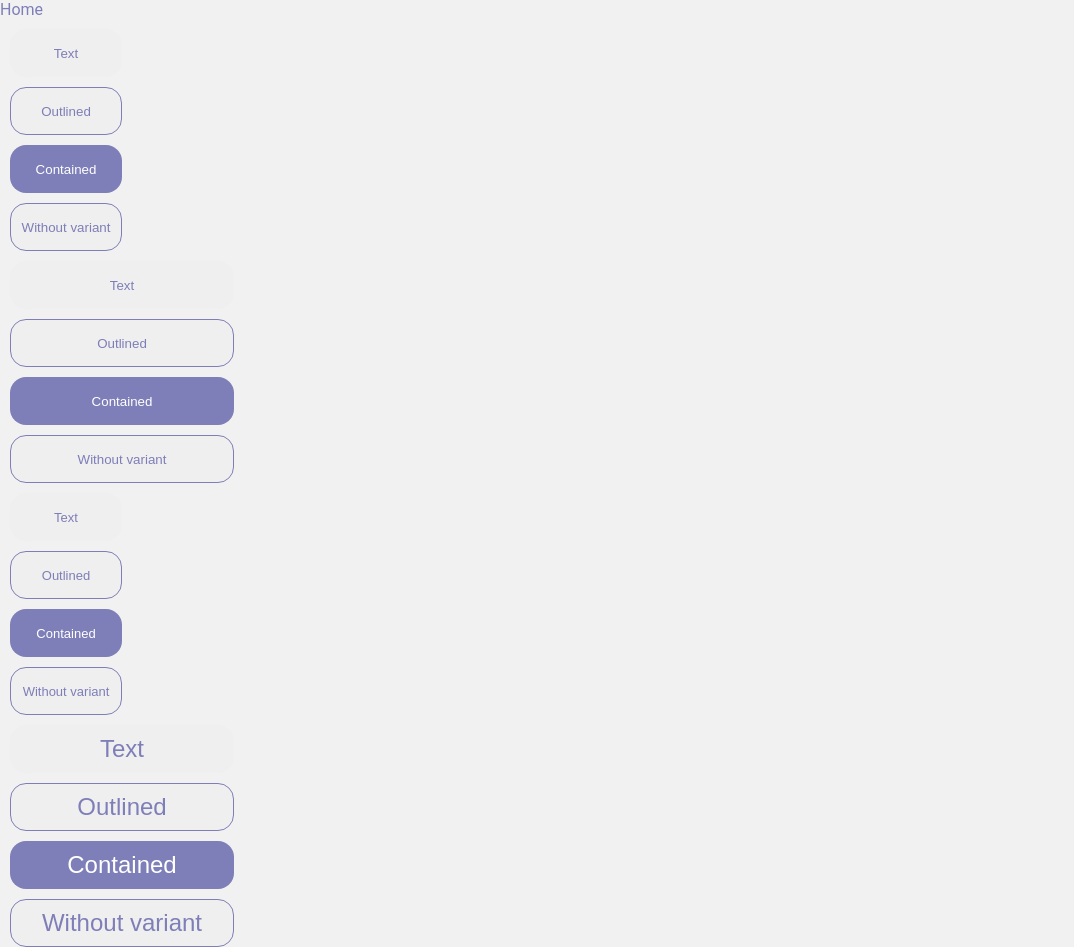
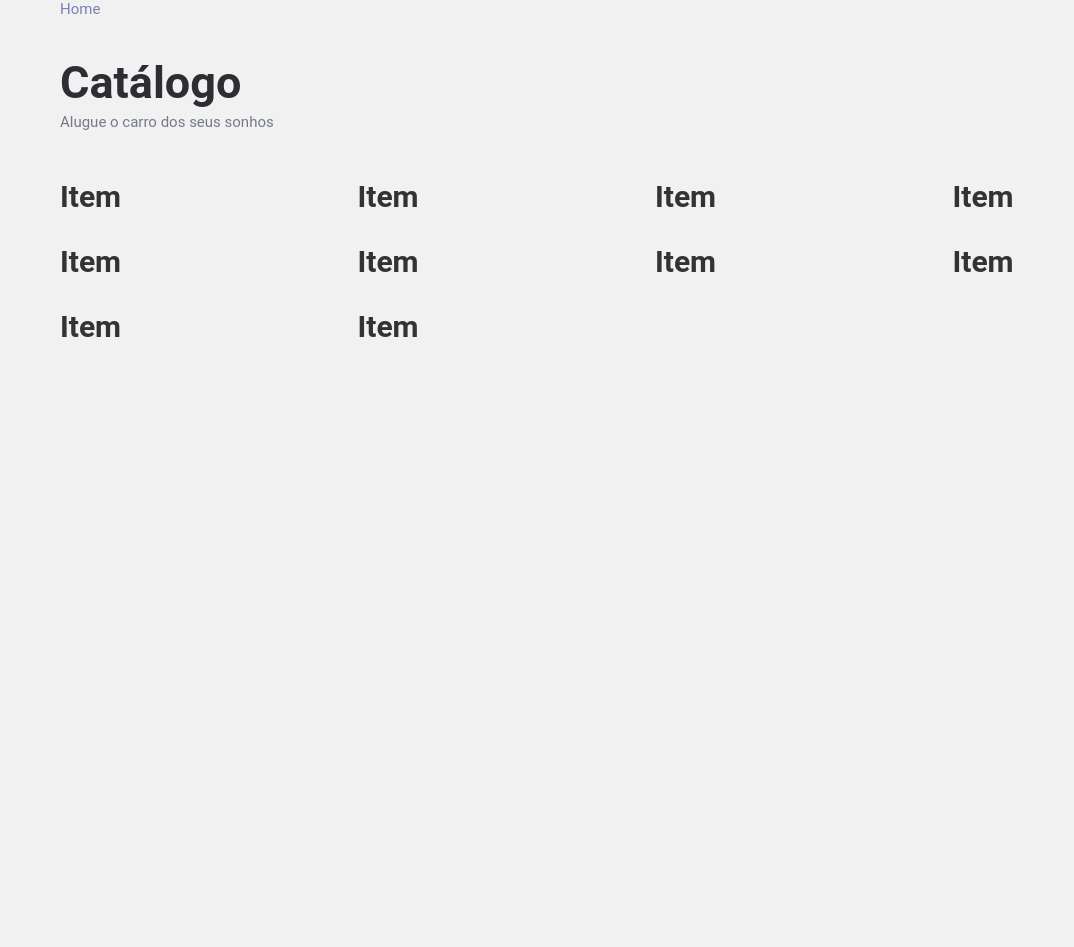
Before and after one commit to FlaviaBertoni/boas-praticas-react, a React (Create React App) app in the folder atomic-design/exemplos/: page / in a window 1280 px wide. Shown: the whole page, without its empty margins (0-1074 px from the left). After the commit the page ends 800 px from the top, so only its background shows below. Built offline with nearby package versions, Linux system fonts and the light colour scheme; the HTML template or start-up script is replaced by a standard one.

Commit message:
changing global style

```diff
--- a/atomic-design/exemplos/src/App.tsx
+++ b/atomic-design/exemplos/src/App.tsx
@@ -4,11 +4,24 @@ import { ThemeProvider } from 'styled-components';
 import GlobalStyles from './styles/global';
 import Home from './pages/Home';
 import theme from './styles/theme';
+import CatalogTemplate from './components/templates/CatalogTemplate';
 
 function App() {
   return (
     <ThemeProvider theme={theme}>
       <Home />
+      <CatalogTemplate title="Catálogo" subtitle="Alugue o carro dos seus sonhos">
+        <h1>Item</h1>
+        <h1>Item</h1>
+        <h1>Item</h1>
+        <h1>Item</h1>
+        <h1>Item</h1>
+        <h1>Item</h1>
+        <h1>Item</h1>
+        <h1>Item</h1>
+        <h1>Item</h1>
+        <h1>Item</h1>
+      </CatalogTemplate>
       <GlobalStyles />
     </ThemeProvider>
   );
--- a/atomic-design/exemplos/src/components/atoms/Label/index.ts
+++ b/atomic-design/exemplos/src/components/atoms/Label/index.ts
@@ -8,10 +8,10 @@ interface LabelProps {
 }
 
 const fontSize = {
-  small: '16px',
-  medium: '24px',
-  large: '36px',
-  'extra-large': '48px',
+  small: '1rem',
+  medium: '1.5rem',
+  large: '2.25rem',
+  'extra-large': '3rem',
 };
 
 export const Label = styled.label<LabelProps>`
--- /dev/null
+++ b/atomic-design/exemplos/src/components/templates/CatalogTemplate/CatalogTemplate.styles.ts
@@ -0,0 +1,35 @@
+import styled from 'styled-components';
+import { Label } from '../../atoms/Label';
+
+export const Subtitle = styled(Label)`
+  margin-top: 4px;
+`;
+
+export const Container = styled.main`
+  padding: 2.5rem 0;
+  display: flex;
+  flex-direction: column;
+`;
+
+export const GridItems = styled.div`
+  margin-top: 48px;
+  width: 100%;
+  display: grid;
+  gap: 2rem;
+
+  @media (min-width: 320px) {
+    grid-template-columns: repeat(1, 1fr);
+  }
+
+  @media (min-width: 768px) {
+    grid-template-columns: repeat(2, 1fr);
+  }
+
+  @media (min-width: 1024px) {
+    grid-template-columns: repeat(3, 1fr);
+  }
+
+  @media (min-width: 1280px) {
+    grid-template-columns: repeat(4, 1fr);
+  }
+`;
--- /dev/null
+++ b/atomic-design/exemplos/src/components/templates/CatalogTemplate/index.tsx
@@ -0,0 +1,35 @@
+import { ThemeColorsType } from '../../../styles/theme';
+import { Label } from '../../atoms/Label';
+
+import { GridItems, Subtitle, Container } from './CatalogTemplate.styles';
+
+interface CatalogTemplateProps {
+  title: string;
+  titleColor?: keyof ThemeColorsType;
+  subtitle?: string;
+  subtitleColor?: keyof ThemeColorsType;
+}
+
+const CatalogTemplate: React.FC<CatalogTemplateProps> = ({
+  title,
+  subtitle,
+  subtitleColor = 'disable',
+  titleColor = 'dark',
+  children,
+}) => {
+  return (
+    <Container>
+      <Label size="extra-large" weight="bold" color={titleColor}>
+        {title}
+      </Label>
+      {subtitle && (
+        <Subtitle size="small" color={subtitleColor}>
+          {subtitle}
+        </Subtitle>
+      )}
+      <GridItems>{children}</GridItems>
+    </Container>
+  );
+};
+
+export default CatalogTemplate;
--- a/atomic-design/exemplos/src/pages/Home/index.tsx
+++ b/atomic-design/exemplos/src/pages/Home/index.tsx
@@ -8,7 +8,7 @@ const Home: React.FC = () => {
       <Label size="small" color="primary" weight="normal">
         Home
       </Label>
-      <Button variant="text">Text</Button>
+      {/* <Button variant="text">Text</Button>
       <Button variant="outlined">Outlined</Button>
       <Button variant="contained">Contained</Button>
       <Button>Without variant</Button>
@@ -50,7 +50,7 @@ const Home: React.FC = () => {
       </Button>
       <Button size="large">
         <Label size="medium">Without variant</Label>
-      </Button>
+      </Button> */}
     </>
   );
 };
--- a/atomic-design/exemplos/src/styles/global.ts
+++ b/atomic-design/exemplos/src/styles/global.ts
@@ -8,15 +8,41 @@ export default createGlobalStyle`
     box-sizing: border-box;
   }
 
+  @media(max-width: 1365px) {
+    html {
+      font-size: 93.75%;
+    }
+  }
+
+  @media(max-width: 768px) {
+    html {
+      font-size: 87.5%;
+    }
+  }
+
+
   html, body, #root {
     height: 1vh
   }
 
   body {
-    font: 14px 'Roboto', sans-serif;
+    display: flex;
+    flex-direction: column;
+    max-width: 1366px;
+    margin: 0 auto;
+    font-family: 'Roboto', sans-serif;
     background: #F1F1F1;
     color: #333;
     -webkit-font-smoothing: antialiased;
+    padding: 0 5rem;
+
+    @media(max-width: 1280px) {
+      padding: 0 4rem;
+    }
+
+    @media(max-width: 767px) {
+      padding: 0 1.5rem;
+    }
   }
 
   ol, ul {
```
